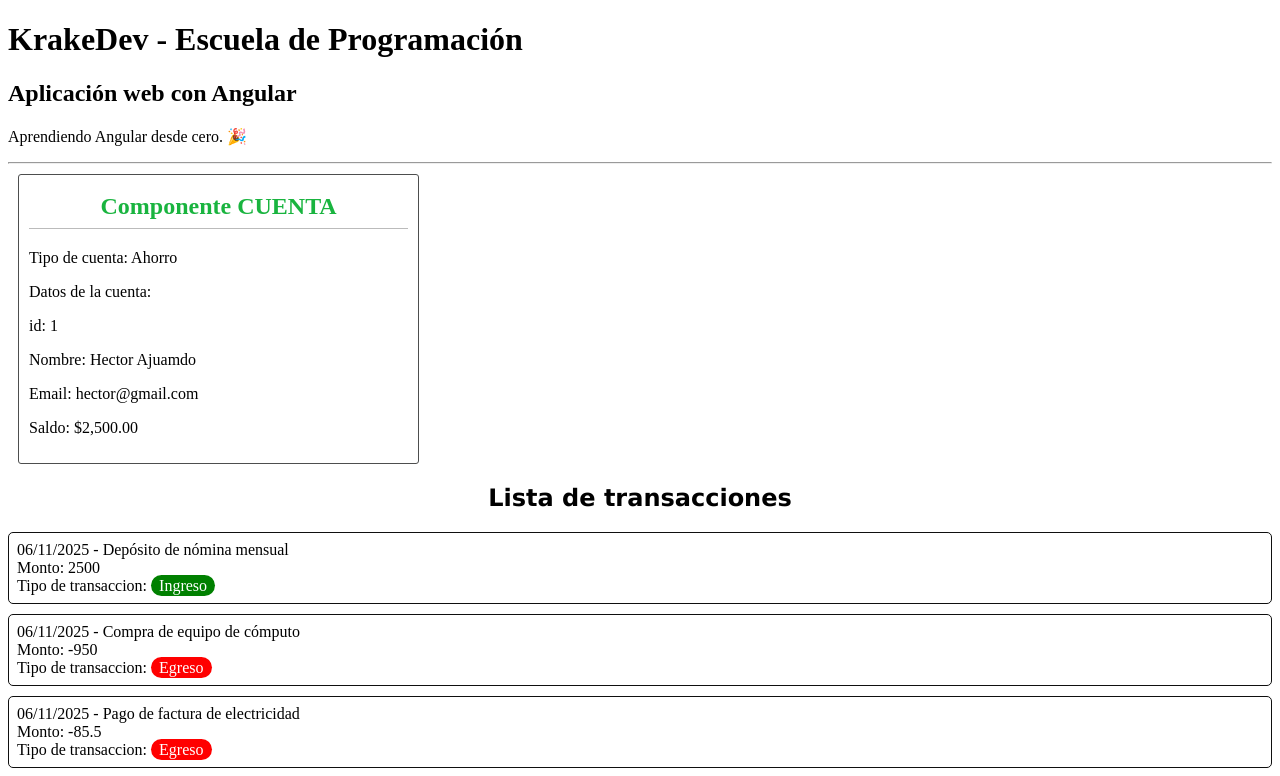
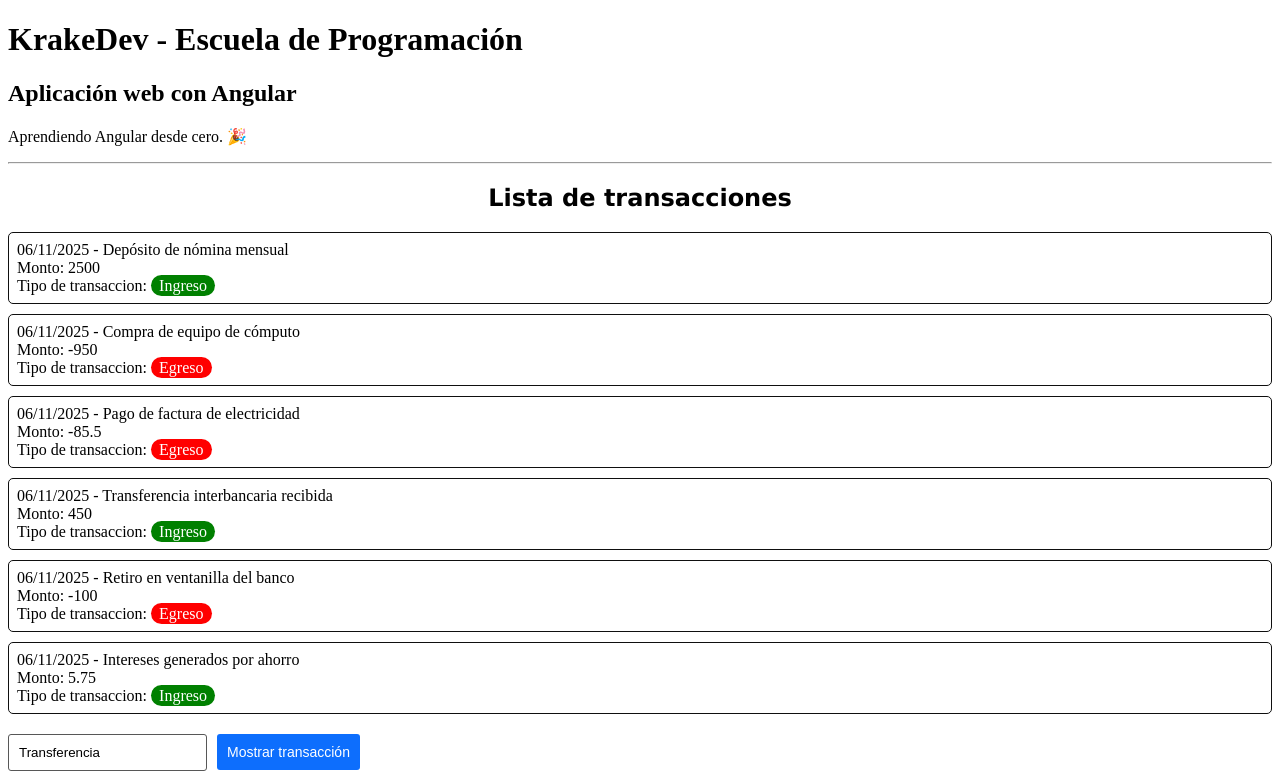
Before and after one commit to hector1603/desarrollo-angular, an Angular app: page / in a window 1280 px wide. Shown: the top 776 px of the page. Built offline with nearby package versions, Linux system fonts and the light colour scheme.

Commit message:
Agrega la directiva ngModel Two-Way Data Binding en los componentes cine y transacciones

```diff
--- a/src/app/app.html
+++ b/src/app/app.html
@@ -10,5 +10,5 @@
 <!-- <app-prestamos></app-prestamos> -->
 <!-- <app-ventas></app-ventas> -->
 <!-- <app-cine></app-cine> -->
-<app-cuenta></app-cuenta>
-<app-transacciones></app-transacciones>
+<!-- <app-cuenta></app-cuenta> -->
+ <app-transacciones></app-transacciones>
--- a/src/app/app.ts
+++ b/src/app/app.ts
@@ -12,7 +12,7 @@
 
 @Component({
   selector: 'app-root',
-  imports: [Cuenta, Transacciones],
+  imports: [Transacciones],
   templateUrl: './app.html',
   styleUrl: './app.css'
 })
--- a/src/app/components/transacciones/transacciones.html
+++ b/src/app/components/transacciones/transacciones.html
@@ -12,4 +12,10 @@
             }
         </div>
     }
+
+    <input type="text" [(ngModel)]="descripcionTransaccion">
+
+    <button class="btn btn-primary">Mostrar transacción</button>
+
+    <p>Mi transacción es: {{ descripcionTransaccion }}</p>
 </div>
--- a/src/app/components/transacciones/transacciones.ts
+++ b/src/app/components/transacciones/transacciones.ts
@@ -1,15 +1,17 @@
 import { Component } from '@angular/core';
 import { Transaccion } from '../../models/transaccion';
 import { DatePipe } from '@angular/common';
+import { FormsModule } from '@angular/forms';
 
 @Component({
   selector: 'app-transacciones',
-  imports: [DatePipe],
+  imports: [DatePipe, FormsModule],
   templateUrl: './transacciones.html',
   styleUrl: './transacciones.css',
 })
 export class Transacciones {
   public transaccionesList: Array<Transaccion>;
+  public descripcionTransaccion: string = 'Transferencia';
 
   constructor(){
     this.transaccionesList = [
@@ -21,4 +23,8 @@
       new Transaccion(6, new Date(), 'Intereses generados por ahorro', 5.75, 'Ingreso')
     ];
   }
+
+  ngDoCheck() {
+    console.log(this.descripcionTransaccion);
+  }
 }
--- a/src/styles.css
+++ b/src/styles.css
@@ -39,6 +39,12 @@
     color: #ffffff;
 }
 
+input {
+    padding: 10px;
+    border-radius: 3px;
+    border: 1px solid #575757;
+}
+
 .message {
     font-size: 1.5rem;
 }
```
Also changed, not shown: src/app/components/cine/cine.html (+10 -0 lines), src/app/components/cine/cine.ts (+12 -0 lines), src/app/models/pelicula.ts (+5 -5 lines).
